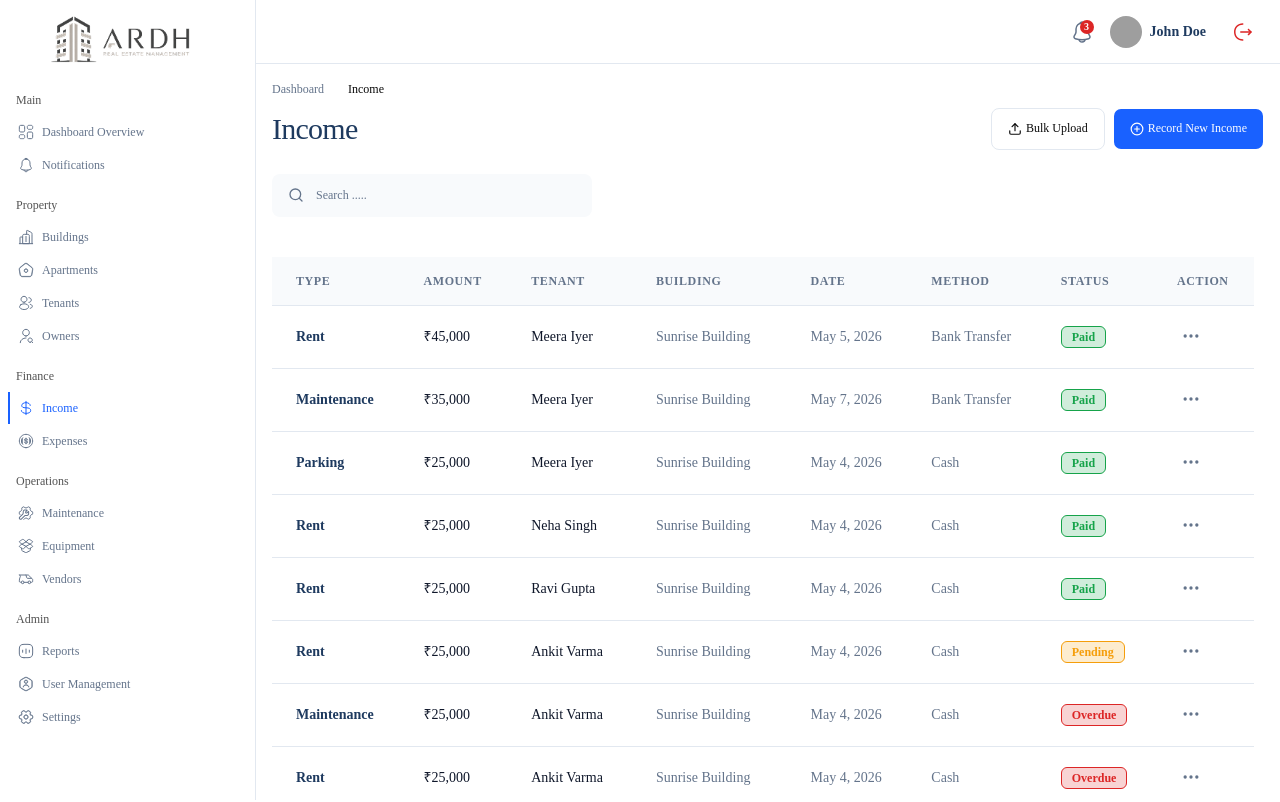
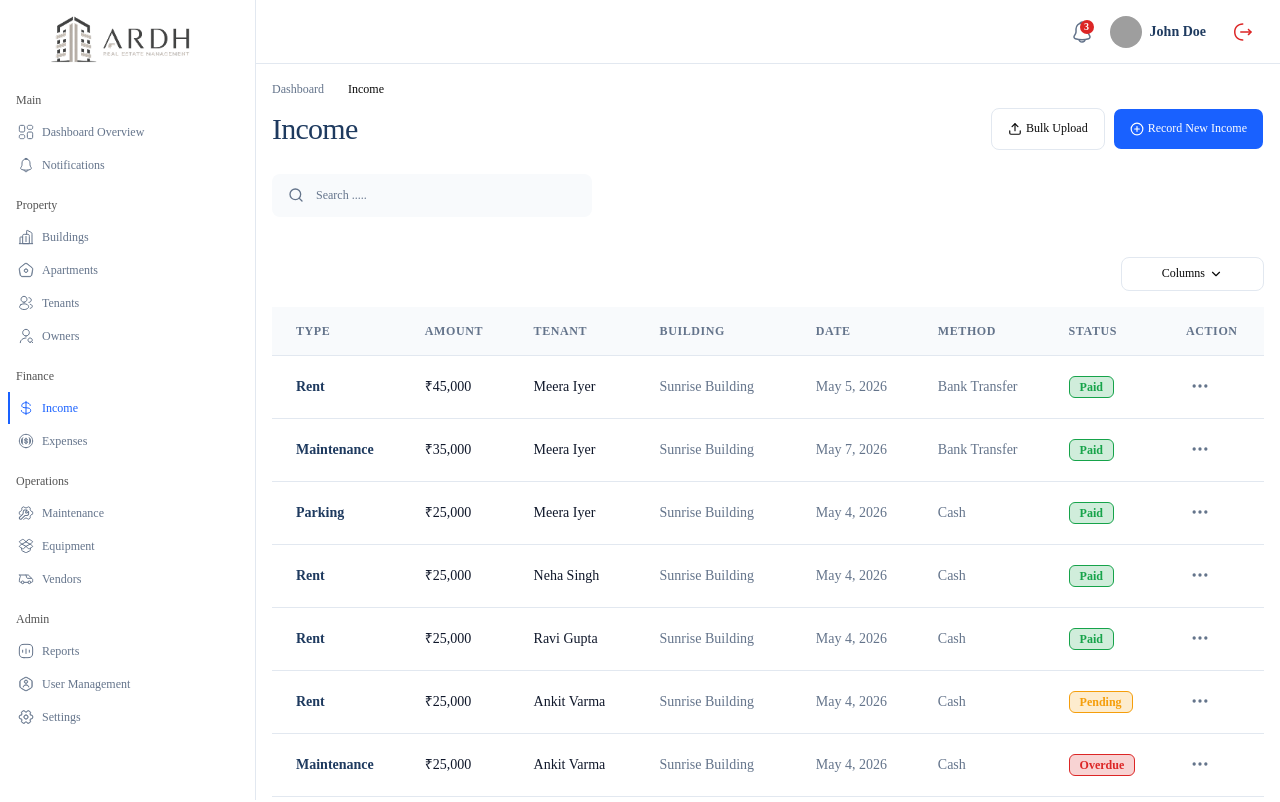
Before and after one commit to ArunRoy404/ardh-frontend, a React (Vite) app: page /income in a window 1280 px wide. Shown: the top 802 px of the page. Built offline with nearby package versions, Linux system fonts and the light colour scheme; grey boxes are pictures that could not be loaded; some icons are missing.

Commit message:
feat: implement column visibility toggling for DataTable component

```diff
--- a/src/components/DataTable/DataTable.jsx
+++ b/src/components/DataTable/DataTable.jsx
@@ -1,3 +1,4 @@
+import { useState } from "react";
 import {
   flexRender,
   getCoreRowModel,
@@ -7,6 +8,9 @@ import {
 } from "@tanstack/react-table";
 import { cn } from "@/lib/utils";
 import NoDataFound from "../shared/NoDataState";
+import DataTableColumnVisibility from "./DataTableColumnVisibility";
+
+
 
 export function DataTable({
   columns,
@@ -15,16 +19,26 @@ export function DataTable({
   markRow,
   markRowColor,
 }) {
+
+  const [columnVisibility, setColumnVisibility] = useState({})
+
   const table = useReactTable({
     data,
     columns,
     getCoreRowModel: getCoreRowModel(),
     getSortedRowModel: getSortedRowModel(),
     getFilteredRowModel: getFilteredRowModel(),
+    state: { columnVisibility },
+    onColumnVisibilityChange: setColumnVisibility,
   });
 
   return (
-    <div className="overflow-x-auto">
+    <div className="space-y-4">
+
+      <div className="flex justify-end">
+        <DataTableColumnVisibility table={table} />
+      </div>
+
       <table className="w-full border-collapse text-left">
         <thead>
           {table.getHeaderGroups().map((headerGroup) => (
--- /dev/null
+++ b/src/components/DataTable/DataTableColumnVisibility.jsx
@@ -0,0 +1,42 @@
+import {
+    DropdownMenu,
+    DropdownMenuCheckboxItem,
+    DropdownMenuContent,
+    DropdownMenuTrigger,
+} from "@/components/ui/dropdown-menu"
+import { Button } from "../ui/button";
+import { ChevronDown } from "lucide-react";
+import { cn } from "@/lib/utils";
+
+
+const DataTableColumnVisibility = ({ table, className }) => {
+    return (
+        <DropdownMenu className={cn(className)}>
+            <DropdownMenuTrigger asChild>
+                <Button variant="outline" className='px-10! py-4!'>
+                    Columns <ChevronDown />
+                </Button>
+            </DropdownMenuTrigger>
+            <DropdownMenuContent align="end">
+                {table
+                    .getAllColumns()
+                    .filter((column) => column.getCanHide())
+                    .map((column) => {
+                        return (
+                            <DropdownMenuCheckboxItem
+                                key={column.id}
+                                className="capitalize"
+                                checked={column.getIsVisible()}
+                                onCheckedChange={(value) =>
+                                    column.toggleVisibility(!!value)
+                                }
+                            >
+                                {column.id}
+                            </DropdownMenuCheckboxItem>
+                        )
+                    })}
+            </DropdownMenuContent>
+        </DropdownMenu>
+    )
+}
+export default DataTableColumnVisibility
```
